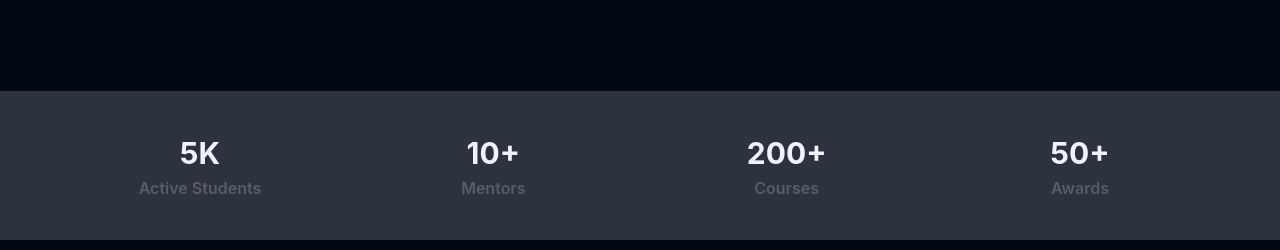
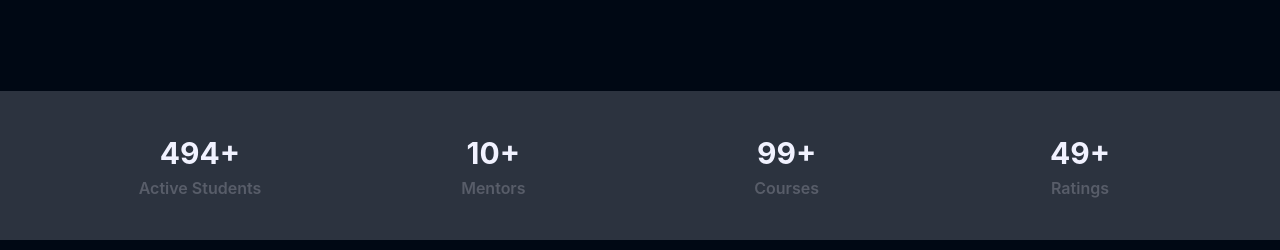
Before and after one commit to Horror26/StudyNotion, a React (Create React App) app: page /about in a window 1280 px wide. Shown: the part 1840-2090 px from the top of the page. Built offline with nearby package versions, Linux system fonts and the light colour scheme; no server answers.

Commit message:
counter animation added

```diff
--- a/package.json
+++ b/package.json
@@ -13,6 +13,7 @@
     "copy-to-clipboard": "^3.3.3",
     "react": "^18.2.0",
     "react-chartjs-2": "^5.2.0",
+    "react-countup": "^6.4.2",
     "react-dom": "^18.2.0",
     "react-dropzone": "^14.2.3",
     "react-hook-form": "^7.44.3",
--- a/src/components/core/AboutPage/Stats.jsx
+++ b/src/components/core/AboutPage/Stats.jsx
@@ -1,23 +1,24 @@
 import React from "react";
+import CountUp from "react-countup";
 
 const Stats = [
-  { count: "5K", label: "Active Students" },
-  { count: "10+", label: "Mentors" },
-  { count: "200+", label: "Courses" },
-  { count: "50+", label: "Awards" },
+  { count: "500", label: "Active Students" },
+  { count: "10", label: "Mentors" },
+  { count: "100", label: "Courses" },
+  { count: "50", label: "Ratings" },
 ];
 
-const StatsComponenet = () => {
+const StatsComponent = () => {
   return (
     <div className="bg-richblack-700">
       {/* Stats */}
-      <div className="flex flex-col gap-10 justify-between w-11/12 max-w-maxContent text-white mx-auto ">
+      <div className="flex flex-col gap-10 justify-between w-11/12 max-w-maxContent text-white mx-auto">
         <div className="grid grid-cols-2 md:grid-cols-4 text-center">
           {Stats.map((data, index) => {
             return (
               <div className="flex flex-col py-10" key={index}>
                 <h1 className="text-[30px] font-bold text-richblack-5">
-                  {data.count}
+                  <CountUp duration={10} end={data.count} />+
                 </h1>
                 <h2 className="font-semibold text-[16px] text-richblack-500">
                   {data.label}
@@ -31,4 +32,4 @@ const StatsComponenet = () => {
   );
 };
 
-export default StatsComponenet;
+export default StatsComponent;
```
Also changed, not shown: 1 other file (tests, documents, lock files or other folders).
